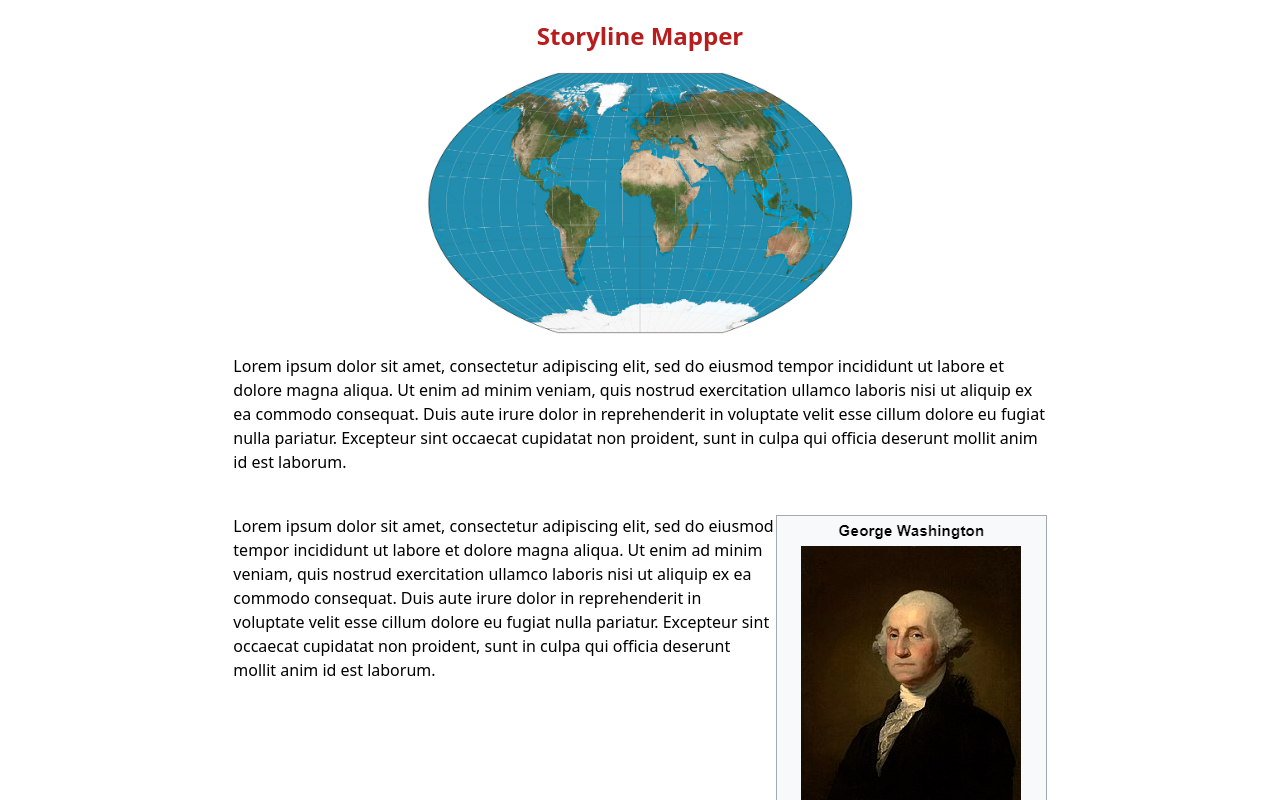
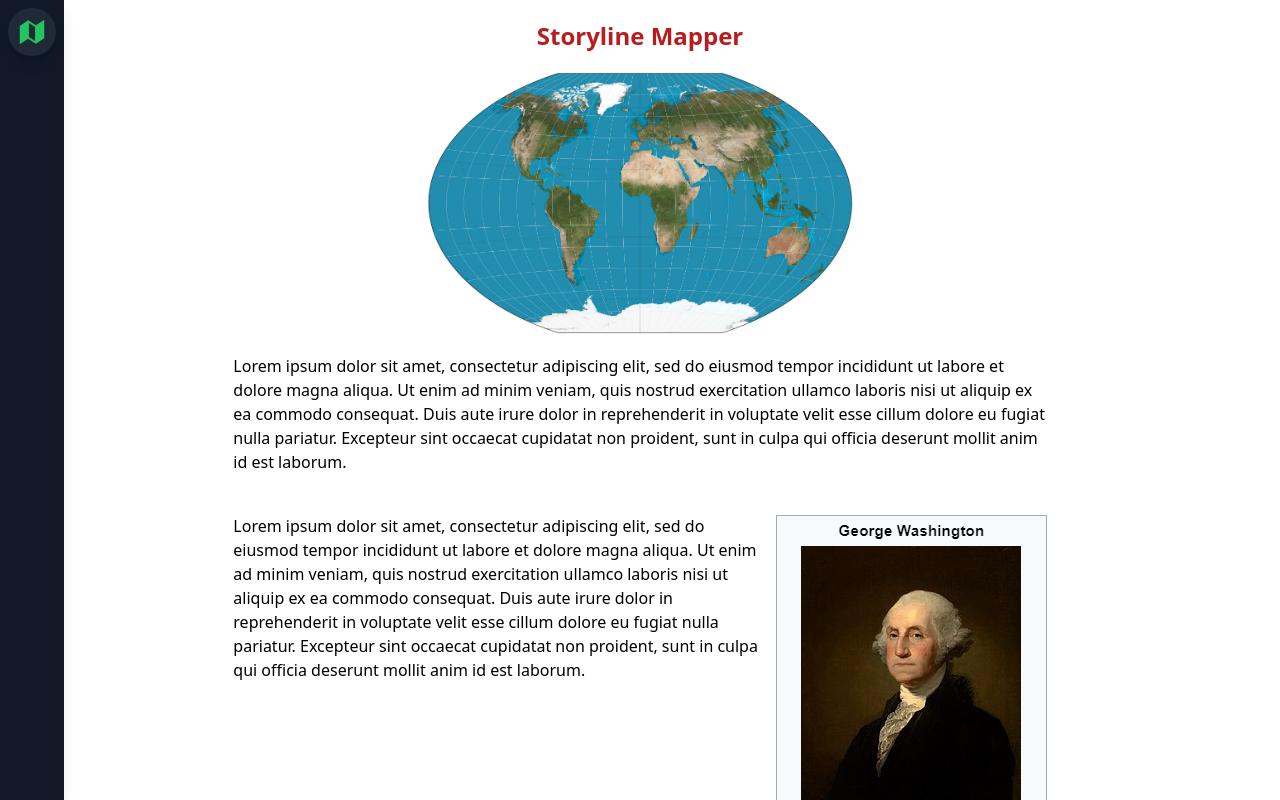
Before and after one commit to jstnn818/storyline-mapper, a React (Create React App) app in the folder storyline-mapper/: page / in a window 1280 px wide. Shown: the top 800 px of the page. Built offline with nearby package versions, Linux system fonts and the light colour scheme.

Commit message:
Sidebar Implementation

```diff
--- a/storyline-mapper/package.json
+++ b/storyline-mapper/package.json
@@ -11,6 +11,7 @@
     "postcss-cli": "^11.0.0",
     "react": "^18.2.0",
     "react-dom": "^18.2.0",
+    "react-icons": "^5.1.0",
     "react-router-dom": "^6.22.3",
     "react-scripts": "^5.0.1",
     "web-vitals": "^2.1.4"
--- a/storyline-mapper/src/App.tsx
+++ b/storyline-mapper/src/App.tsx
@@ -1,6 +1,7 @@
 //import { useState, useEffect } from 'react'
 import { BrowserRouter, Routes, Route } from 'react-router-dom'
 
+import Sidebar from './components/Sidebar';
 import Home from './pages/Home'
 
 function App() {
@@ -18,8 +19,9 @@ function App() {
   }, [])*/
 
   return (
-    <div>
+    <div className="flex">
       <BrowserRouter>
+        <Sidebar />
         <div>
           <Routes>
             <Route path="/" element= { <Home />} />
--- /dev/null
+++ b/storyline-mapper/src/components/Sidebar.tsx
@@ -0,0 +1,29 @@
+import { IconManifestType, IconType } from "react-icons"
+import { IoMapSharp } from "react-icons/io5"
+
+interface SidebarIconProps {
+    icon: IconType
+    text: string
+}
+
+const Sidebar = () => {
+    return (
+        <div className="fixed top-0 left-0 h-screen w-16 m-0
+        flex flex-col bg-gray-900 text-white shadow-lg">
+            <SidebarIcon icon={IoMapSharp} text="My Maps" />
+        </div>
+    )
+}
+
+const SidebarIcon = ({ icon, text }: SidebarIconProps) => {
+    const Icon = icon
+    return (
+        <div className="sidebar-icon group">
+            <Icon size={28}/>
+            <span className="sidebar-tooltip group-hover:scale-100">
+                {text}
+            </span>
+        </div>
+    )
+}
+export default Sidebar
--- a/storyline-mapper/src/index.css
+++ b/storyline-mapper/src/index.css
@@ -1,3 +1,17 @@
 @import 'tailwindcss/base';
 @import 'tailwindcss/components';
 @import 'tailwindcss/utilities';
+
+@layer components {
+    .sidebar-icon {
+        @apply relative flex items-center justify-center
+        h-12 w-12 mt-2 mb-2 mx-auto shadow-lg bg-gray-800 text-green-500
+        hover:bg-green-600 hover:text-white rounded-3xl hover:rounded-xl
+        transition-all duration-200 ease-linear cursor-pointer;
+    }
+    .sidebar-tooltip {
+        @apply absolute w-auto p-2 m-2 min-w-max left-14 rounded-md shadow-md
+        text-white bg-gray-900 text-xs font-bold transition-all duration-100
+        scale-0 origin-left;
+    }
+}
--- a/storyline-mapper/src/pages/Home.tsx
+++ b/storyline-mapper/src/pages/Home.tsx
@@ -17,7 +17,7 @@ const Home = () => {
                 <p className="p-5"> Lorem ipsum dolor sit amet, consectetur adipiscing elit, sed do eiusmod tempor incididunt ut labore et dolore magna aliqua. Ut enim ad minim veniam, quis nostrud exercitation ullamco laboris nisi ut aliquip ex ea commodo consequat. Duis aute irure dolor in reprehenderit in voluptate velit esse cillum dolore eu fugiat nulla pariatur. Excepteur sint occaecat cupidatat non proident, sunt in culpa qui officia deserunt mollit anim id est laborum. </p>
 
                 {/* Example Infobox */}
-                <div className="flex justify-center p-5">
+                <div className="flex space-x-4 justify-center p-5">
                     <p> Lorem ipsum dolor sit amet, consectetur adipiscing elit, sed do eiusmod tempor incididunt ut labore et dolore magna aliqua. Ut enim ad minim veniam, quis nostrud exercitation ullamco laboris nisi ut aliquip ex ea commodo consequat. Duis aute irure dolor in reprehenderit in voluptate velit esse cillum dolore eu fugiat nulla pariatur. Excepteur sint occaecat cupidatat non proident, sunt in culpa qui officia deserunt mollit anim id est laborum. </p>
                     <img src={ExampleInfobox} alt="map"></img>
                 </div>
```
Also changed, not shown: 1 other file (tests, documents, lock files or other folders).
